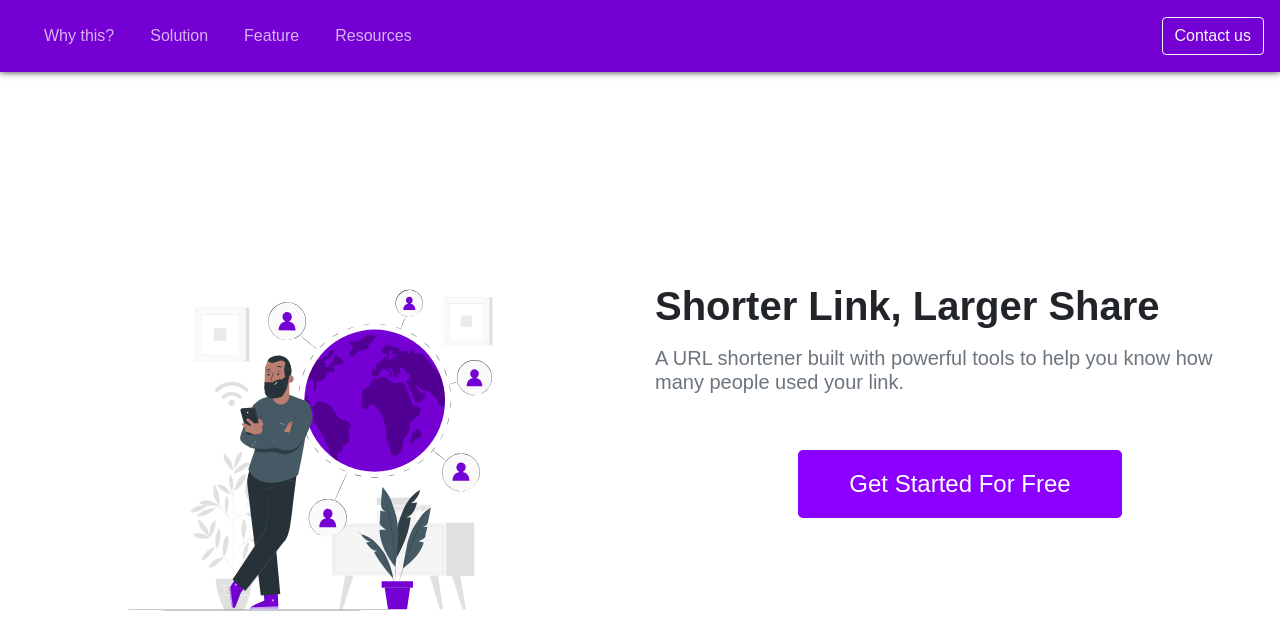
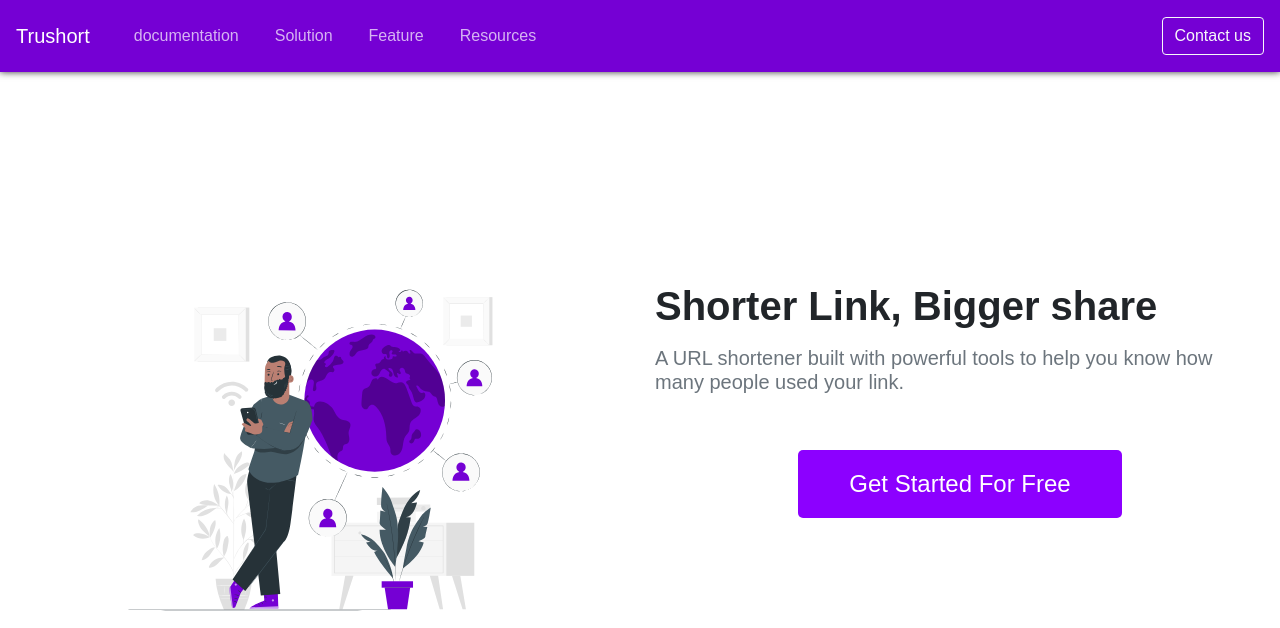
Before and after one commit to Amirhossein-Veysi/url-shortener, a Flask app: page / in a window 1280 px wide. Shown: the top 628 px of the page. Run offline with Flask 2, Linux system fonts and the light colour scheme; some libraries are stand-ins or nearby versions.

Commit message:
Added some features

```diff
--- a/templates/index.html
+++ b/templates/index.html
@@ -20,6 +20,9 @@
         <div class="row">
             <div class="col-12 p-0">
                 <nav class="navbar navbar-expand-sm navbar-dark py-md-3 fixed-top">
+                    <a href="index.html" class="navbar-brand">
+                        Trushort
+                    </a>
                     <button class="navbar-toggler" type="button" data-toggle="collapse" data-target="#navbarSupportedContent" aria-controls="navbarSupportedContent" aria-expanded="false" aria-label="Toggle navigation">
                       <span class="navbar-toggler-icon"></span>
                     </button>
@@ -27,7 +30,7 @@
                     <div class="collapse navbar-collapse d-none d-sm-static">
                       <ul class="navbar-nav mr-auto">
                         <li class="nav-item">
-                          <a class="nav-link" href="#">Why this?</a>
+                          <a class="nav-link" href="documentation.html">documentation</a>
                         </li>
                         <li class="nav-item">
                           <a class="nav-link" href="#">Solution</a>
@@ -76,7 +79,7 @@
                 </div>
                 <div class="col-12 col-lg-6 d-flex align-items-center flex-wrap justify-content-center  ">
                     <div class="text-left">
-                        <p class="h1 font-weight-bold">Shorter Link, Larger Share</p>
+                        <p class="h1 font-weight-bold">Shorter Link, Bigger share</p>
                         <p class="h5 text-secondary mt-3 lead">A URL shortener built with powerful tools to help you know how many people used your link.</p>
                     </div>
                     <div class="d-flex">
```
Also changed, not shown: templates/documentation.html (+5 -2 lines), 1 other file.
